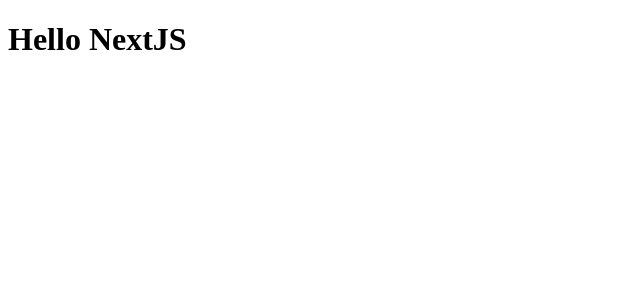
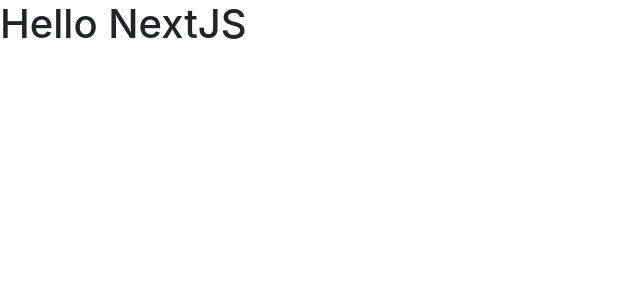
Before and after one commit to miles-smith/tix, a Next.js app in the folder client/: page / in a window 1280 px wide. Shown: the top 300 px of the page, without its empty margins (0-640 px from the left). Built offline with nearby package versions, Linux system fonts and the light colour scheme.

Commit message:
Wire up Bootstrap as global CSS in NextJS

```diff
--- a/client/package.json
+++ b/client/package.json
@@ -10,6 +10,7 @@
   "author": "",
   "license": "ISC",
   "dependencies": {
+    "bootstrap": "^4.6.1",
     "next": "^12.0.7",
     "react": "^17.0.2",
     "react-dom": "^17.0.2"
--- /dev/null
+++ b/client/pages/_app.js
@@ -0,0 +1,7 @@
+import 'bootstrap/dist/css/bootstrap.css';
+
+const App = ({ Component, pageProps }) => {
+  return <Component {...pageProps} />
+}
+
+export default App;
```
Also changed, not shown: 1 other file (tests, documents, lock files or other folders).
